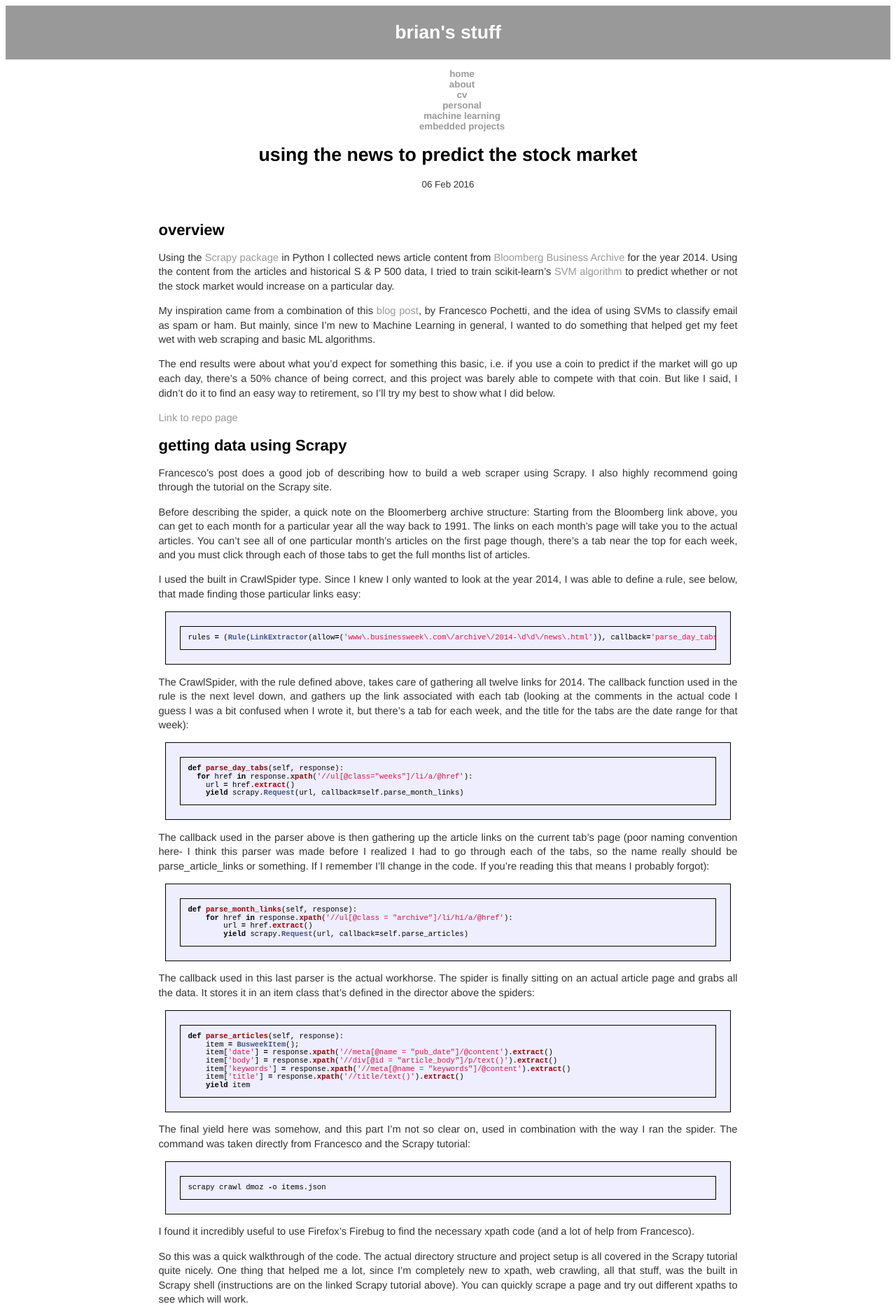
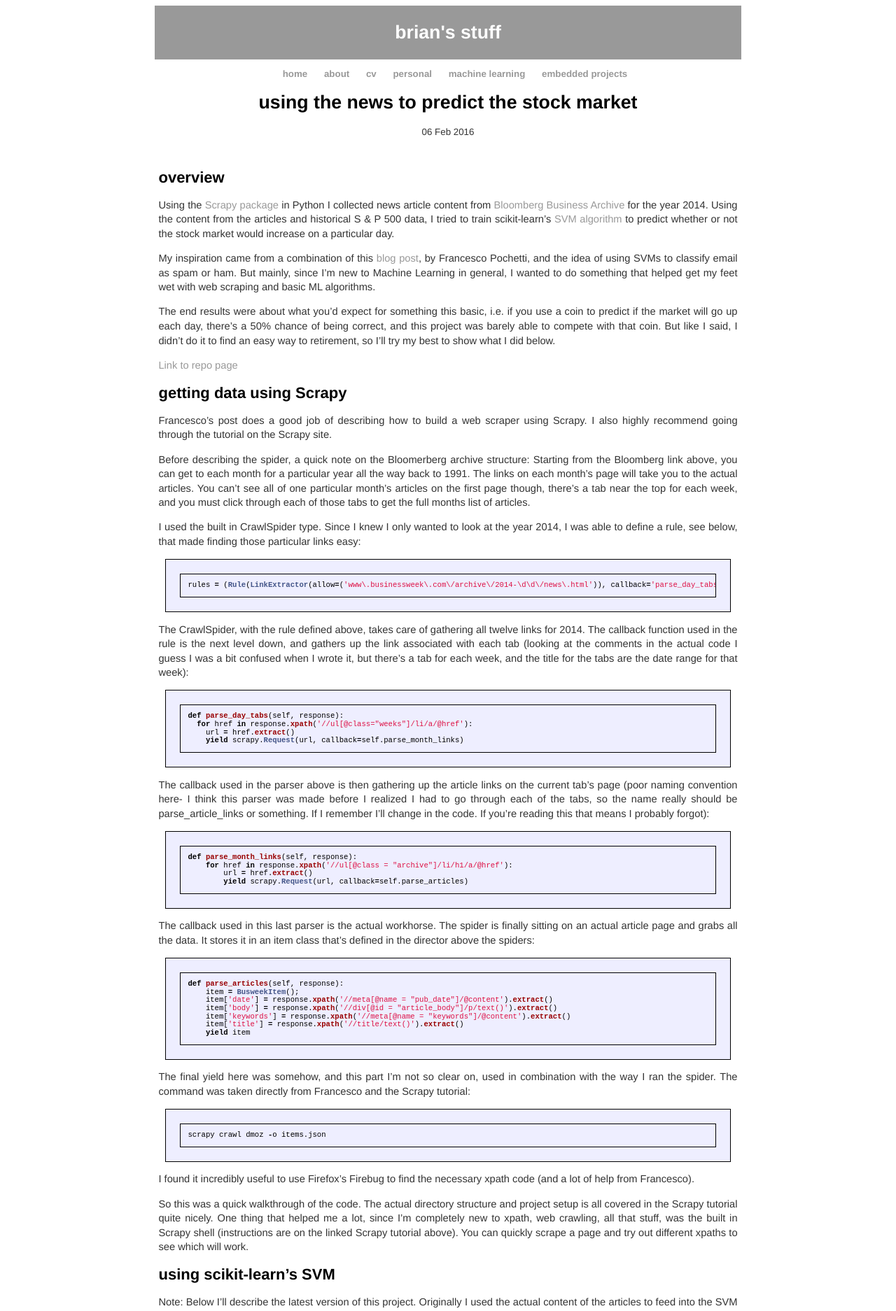
Before and after one commit to bsmitty5000/bsmitty5000.github.io, a Jekyll site: the page built from _posts/2016-02-06-Stock-Market-Predictions-Using-Scrapy-and-SVMs.md, in a window 1280 px wide. Shown: the top 1874 px of the page at 70% size. Built offline with Jekyll 4.4.1, drawn with Linux system fonts in a browser that asks for light colours; comment, search, counter and statistics services are not loaded.

Commit message:
Update main.css

```diff
--- a/css/main.css
+++ b/css/main.css
@@ -1,9 +1,6 @@
 nav li, footer li{
     display: inline;
-      width: 62em;
-      display: block;
-      margin-left: auto;
-      margin-right: auto;
+    margin-right: 20px;
 }
 nav {
     font-weight: bold;
@@ -19,8 +16,10 @@ header {
     color:white;
     text-align:center;
     padding:5px;
-}
-footer {
+  width: 62em;
+  display: block;
+  margin-left: auto;
+  margin-right: auto;
 }
 a {
     text-decoration: none;
@@ -36,14 +35,6 @@ p {
 a:hover {
     text-decoration: underline;
 }
-ul.post {
-    margin: 20px auto 40px;
-    font-size: 1.5em;
-}
-
-ul.post li {
-    list-style: none;
-}
 .custom_content {
   width: 62em;
   display: block;
```
